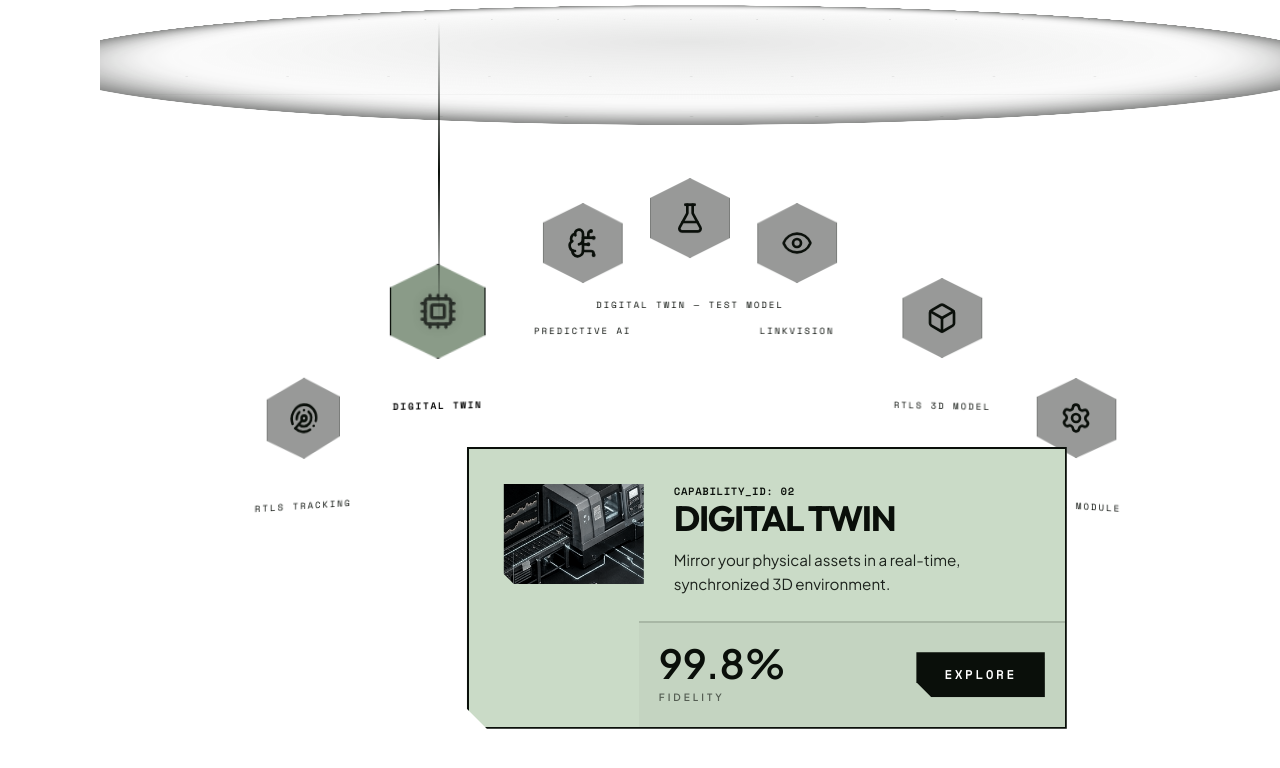
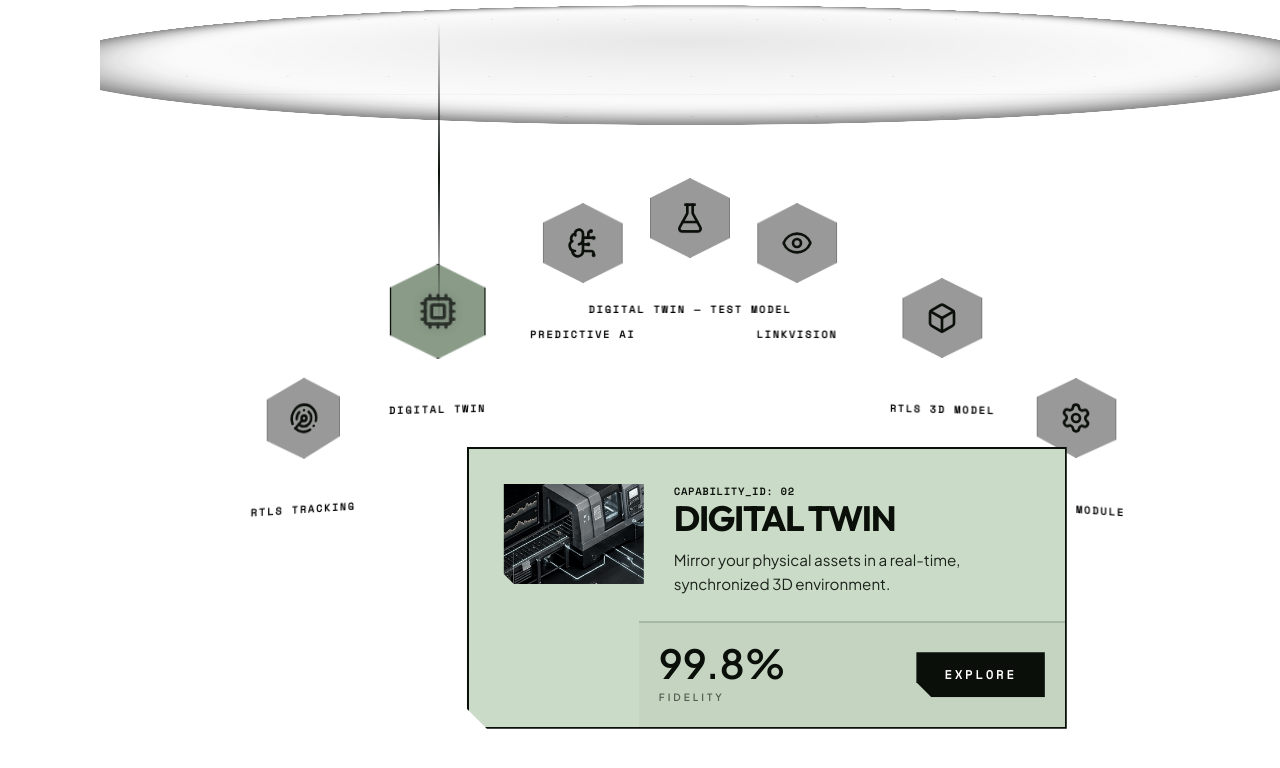
Before and after one commit to chethanmvvp-ui/Calypsion-webpage, a Next.js app: page /platform in a window 1280 px wide. Shown: the part 3720-4488 px from the top of the page. Built offline with nearby package versions, Linux system fonts and the light colour scheme.

Commit message:
7 Modules MOD

```diff
--- a/src/components/Modules.module.css
+++ b/src/components/Modules.module.css
@@ -206,16 +206,17 @@
 
 .workstationLabel {
     position: absolute;
-    bottom: -30px;
+    bottom: -35px;
     left: 50%;
     transform: translateX(-50%);
     font-family: var(--font-mono);
-    font-size: 9px;
+    font-size: 10px;
     letter-spacing: 2px;
-    color: #0a0f0a;
-    opacity: 2.5;
+    color: #000;
+    opacity: 1;
     white-space: nowrap;
     text-transform: uppercase;
+    font-weight: 700;
 }
 
 .modActive .workstationLabel {
--- a/src/components/Modules.tsx
+++ b/src/components/Modules.tsx
@@ -166,16 +166,13 @@
 ];
 
 const hudContainerVariants: Variants = {
-    hidden: { opacity: 0, y: 50, scale: 0.95, filter: 'blur(10px)' },
+    hidden: { opacity: 0, y: 30 },
     visible: {
         opacity: 1,
         y: 0,
-        scale: 1,
-        filter: 'blur(0px)',
         transition: {
-            duration: 0.6,
-            ease: [0.16, 1, 0.3, 1],
-            staggerChildren: 0.1
+            duration: 0.3,
+            ease: "easeOut"
         }
     }
 };
```
Also changed, not shown: src/components/LandingHero.module.css (+9 -13 lines).
